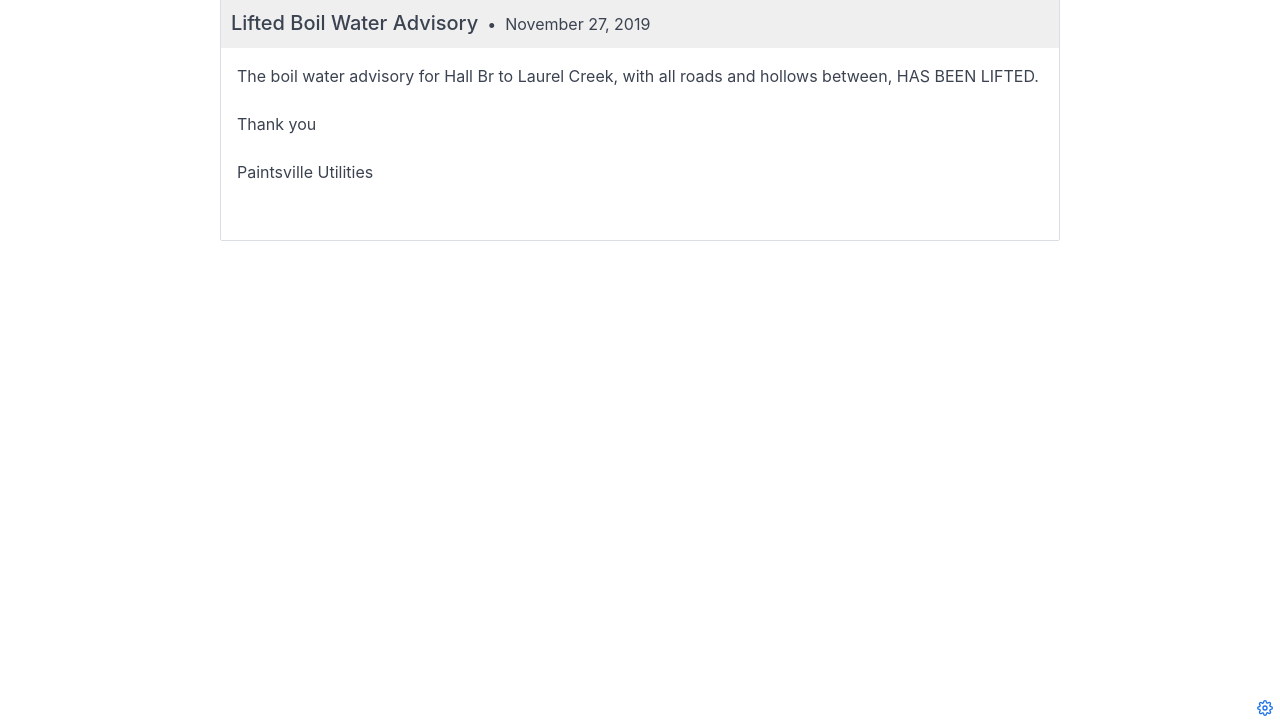
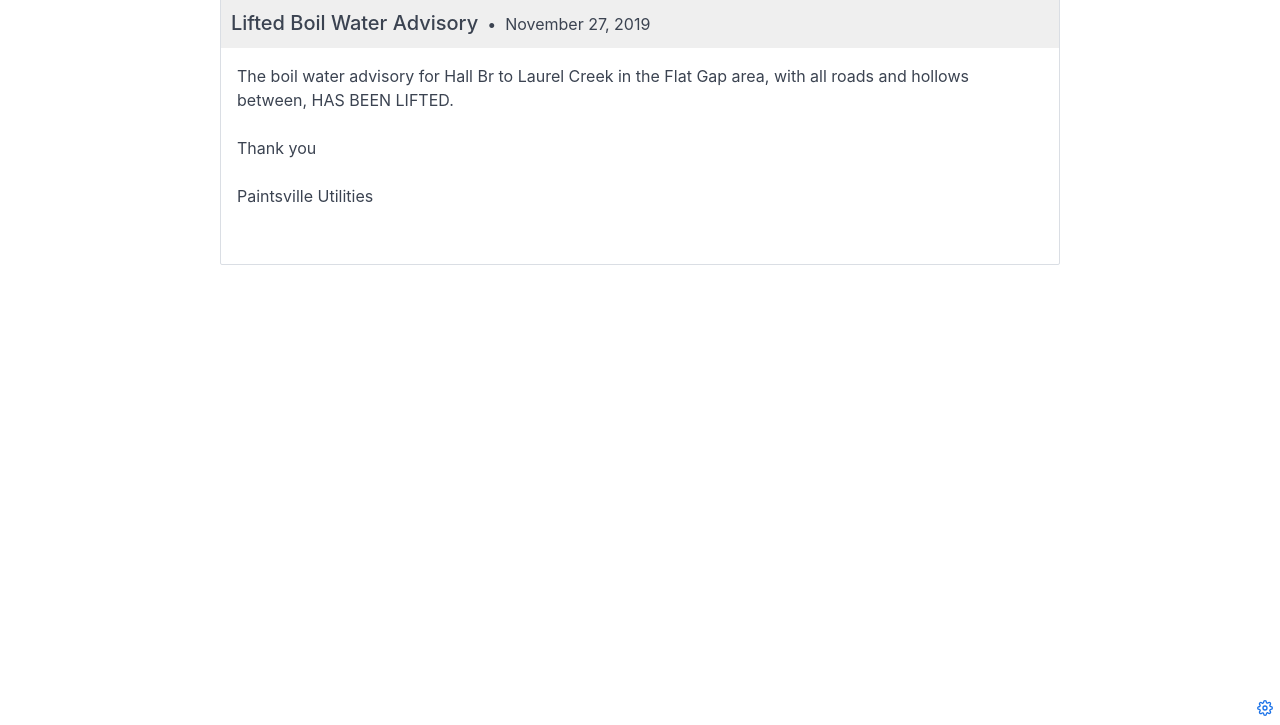
Before and after one commit to mapsync/paintsville-advisory, a Gatsby site: page /blog/2019-11-27-lifted-boil-water-advisory in a window 1280 px wide. Shown: the part 75-800 px from the top of the page. Built offline with nearby package versions, Linux system fonts and the light colour scheme; Gatsby itself is replaced by a stand-in of ours.

Commit message:
Update Alert “2019-11-27-lifted-boil-water-advisory”

```diff
--- a/src/pages/blog/2019-11-27-lifted-boil-water-advisory.md
+++ b/src/pages/blog/2019-11-27-lifted-boil-water-advisory.md
@@ -3,7 +3,7 @@
 title: Lifted Boil Water Advisory
 date: 2019-11-27T19:55:12.280Z
 ---
-The boil water advisory for Hall Br to Laurel Creek, with all roads and hollows between, HAS BEEN LIFTED.
+The boil water advisory for Hall Br to Laurel Creek in the Flat Gap area, with all roads and hollows between, HAS BEEN LIFTED.
 
 Thank you
 
```
